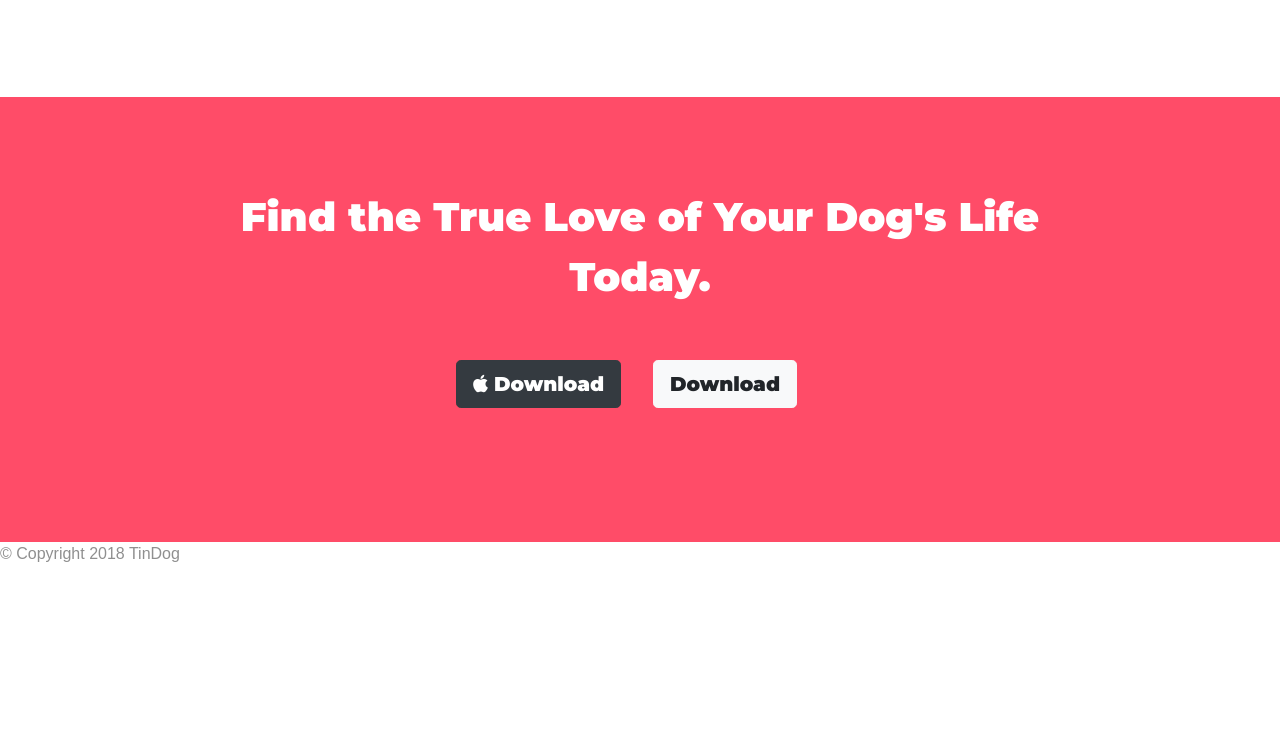
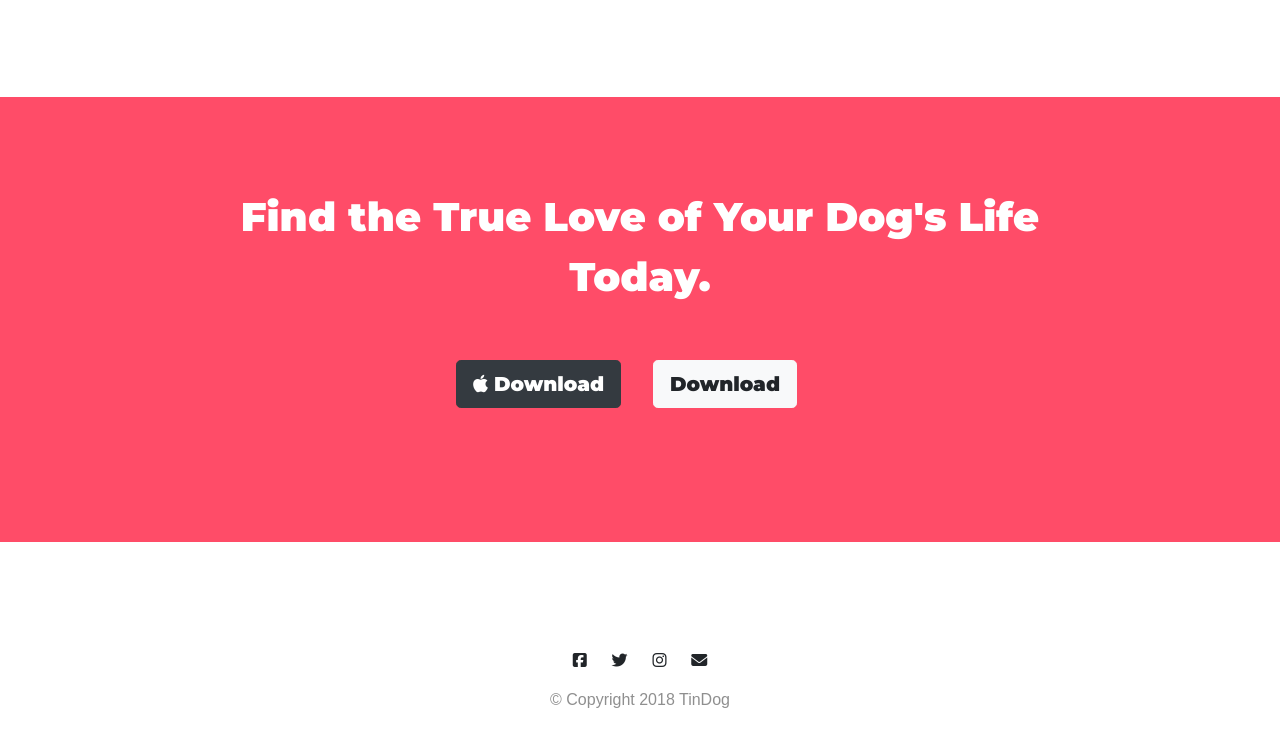
Before and after one commit to amv138/Tindog, a plain HTML site: page index.html in a window 1280 px wide. Shown: the part 2459-3206 px from the top of the page. Before the commit the page ends 3041 px from the top, so only its background shows below. Drawn offline with nearby package versions, Linux system fonts and the light colour scheme.

Commit message:
Styled Footer
Styled footer with icons and CSS

```diff
--- a/css/styles.css
+++ b/css/styles.css
@@ -138,6 +138,16 @@ p {
   line-height: 1.5;
 }
 
+/* Footer Section */
+#footer {
+  padding: 7% 15%;
+  text-align: center;
+}
+
+.social-icon {
+  margin: 20px 10px;
+}
+
 @media (max-width: 1028px) {
   #title {
     text-align: center;
--- a/index.html
+++ b/index.html
@@ -46,13 +46,13 @@
           <div class="collapse navbar-collapse" id="navbarSupportedContent">
             <ul class="navbar-nav ml-auto">
               <li class="nav-item">
-                <a class="nav-link" href="">Contact</a>
+                <a class="nav-link" href="#footer">Contact</a>
               </li>
               <li class="nav-item">
-                <a class="nav-link" href="">Pricing</a>
+                <a class="nav-link" href="#pricing">Pricing</a>
               </li>
               <li class="nav-item">
-                <a class="nav-link" href="">Download</a>
+                <a class="nav-link" href="#cta">Download</a>
               </li>
             </ul>
           </div>
@@ -245,6 +245,10 @@
     <!-- Footer -->
 
     <footer id="footer">
+      <i class="social-icon fab fa-facebook-square"></i>
+      <i class="social-icon fab fa-twitter"></i>
+      <i class="social-icon fab fa-instagram"></i>
+      <i class="social-icon fas fa-envelope"></i>
       <p>© Copyright 2018 TinDog</p>
     </footer>
 
```
